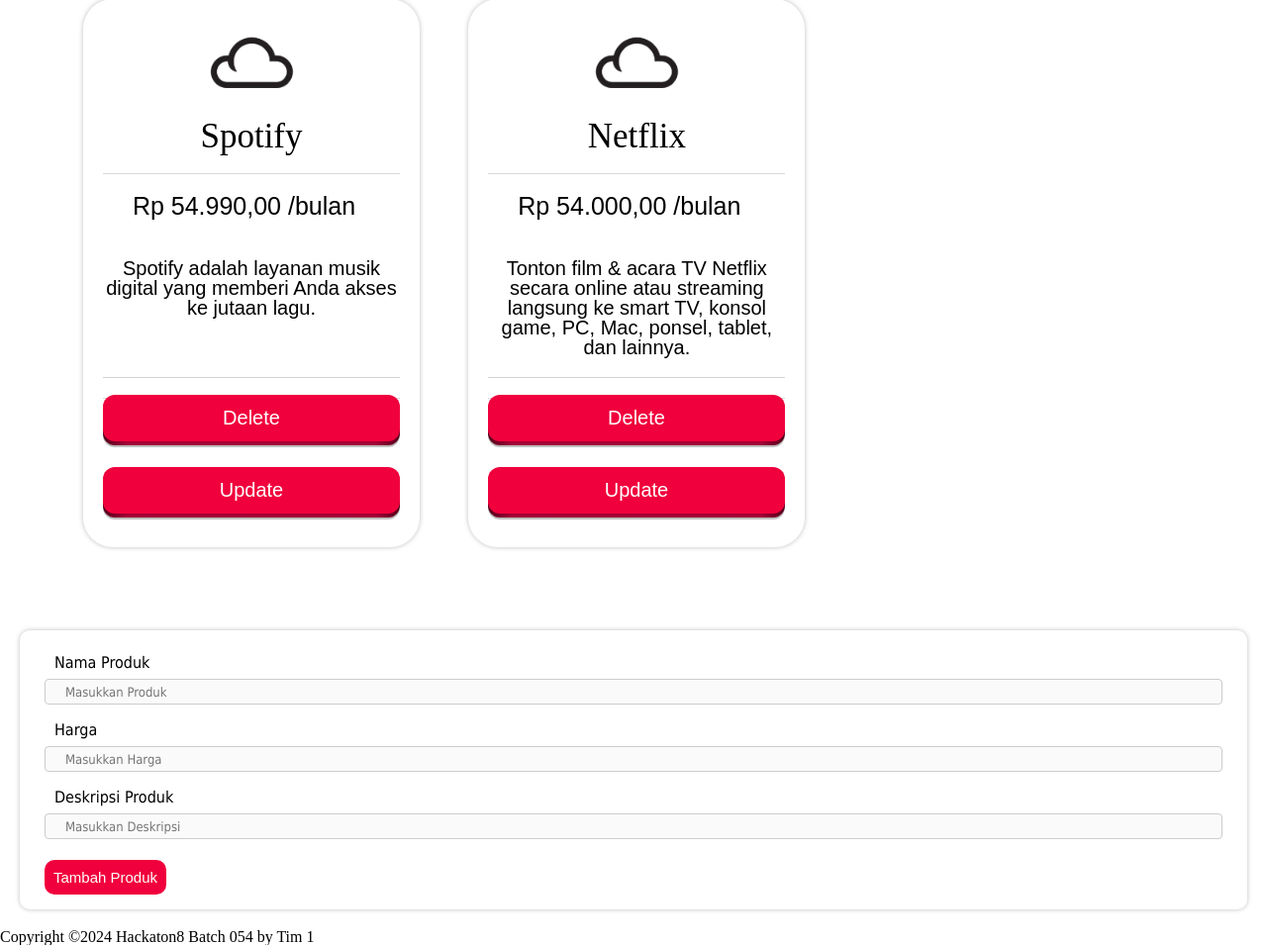
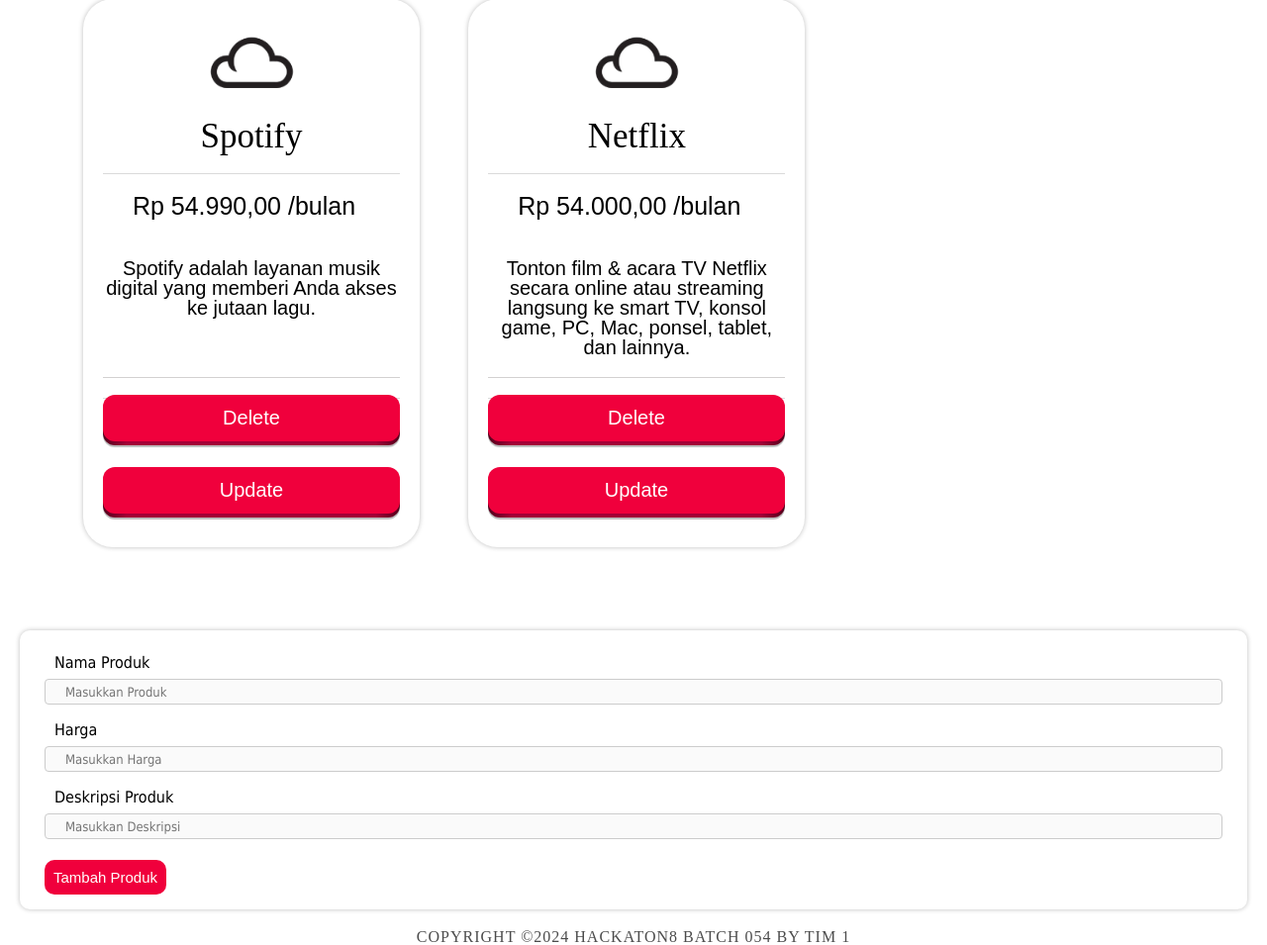
Before and after one commit to fathanabds/hackathon-p0-1, a plain HTML site: page index.html in a window 1280 px wide. Shown: the part 156-1111 px from the top of the page at 99% size. Drawn offline with Linux system fonts and the light colour scheme.

Commit message:
ALL DONE

```diff
--- a/style.css
+++ b/style.css
@@ -551,4 +551,13 @@
   border-right: 1px solid rgb(211, 209, 209);
   padding-right: 10px;
 }
+.designer{
+  opacity: 0.7;
+  text-transform: uppercase;
+  letter-spacing: 1px;
+  font-weight: 400;
+  margin: 0px 5px;
+  justify-content: center;
+  display: flex;
+}
 //add
```
